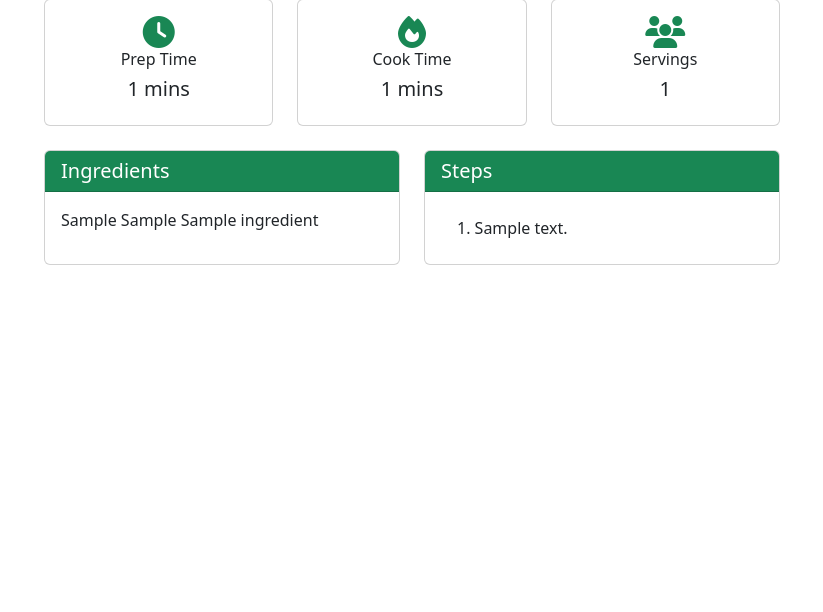
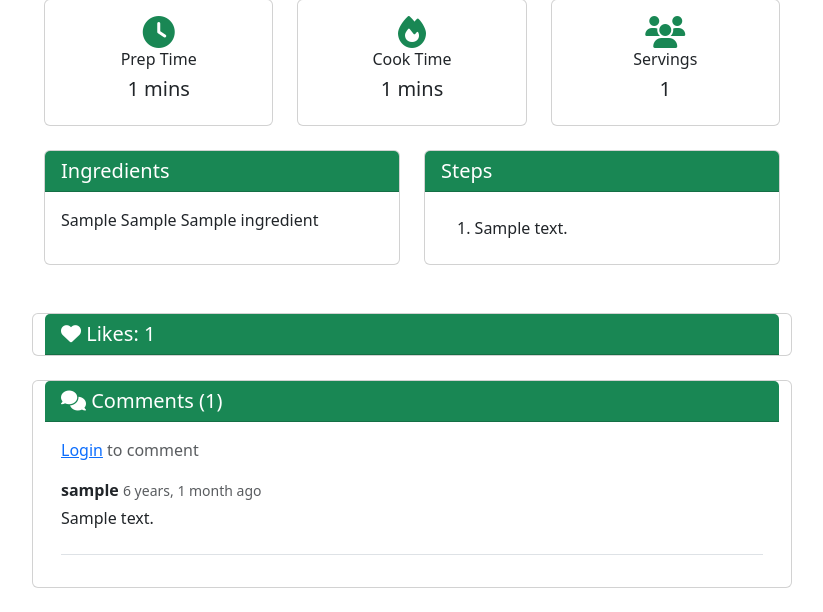
Before and after one commit to sele01/food-recipes, a Django app: a page that uses templates/recipes/recipe_detail.html in a window 1280 px wide. Shown: the part 655-1267 px from the top of the page, without its empty margins (38-861 px from the left). Before the commit the page ends 920 px from the top, so only its background shows below. Run offline with Django 4.2, Linux system fonts and the light colour scheme; tables that the repository leaves empty hold one stand-in row (values such as "Sample post"); grey boxes marked "Sample" are stand-in pictures.

Commit message:
Comments and Likes Added

```diff
--- a/apps/recipes/models.py
+++ b/apps/recipes/models.py
@@ -2,6 +2,7 @@ from django.db import models
 from django.contrib.auth import get_user_model
 
 User = get_user_model()
+
 
 class Category(models.Model):
     name = models.CharField(max_length=100)
@@ -14,18 +15,23 @@ class Category(models.Model):
     def __str__(self):
         return self.name
 
+
 class Recipe(models.Model):
     title = models.CharField(max_length=200)
     slug = models.SlugField(unique=True, blank=True)
     description = models.TextField()
-    creator = models.ForeignKey(User, on_delete=models.CASCADE, related_name='recipes')
-    category = models.ForeignKey(Category, on_delete=models.SET_NULL, null=True, blank=True)
+    creator = models.ForeignKey(User, on_delete=models.CASCADE, related_name="recipes")
+    category = models.ForeignKey(
+        Category, on_delete=models.SET_NULL, null=True, blank=True
+    )
 
     prep_time = models.IntegerField(help_text="Preparation time in minutes")
     cook_time = models.IntegerField(help_text="Cooking time in minutes")
     servings = models.IntegerField(default=1)
 
-    featured_image = models.ImageField(upload_to='recipes/featured/', blank=True, null=True)
+    featured_image = models.ImageField(
+        upload_to="recipes/featured/", blank=True, null=True
+    )
     created_at = models.DateTimeField(auto_now_add=True)
     updated_at = models.DateTimeField(auto_now=True)
     is_published = models.BooleanField(default=True)
@@ -36,6 +42,7 @@ class Recipe(models.Model):
     def save(self, *args, **kwargs):
         if not self.slug:
             from django.utils.text import slugify
+
             self.slug = slugify(self.title)
 
             # Ensure uniqueness
@@ -47,43 +54,80 @@ class Recipe(models.Model):
 
         super().save(*args, **kwargs)
 
+
 class RecipeImage(models.Model):
     """Multiple images for a recipe"""
-    recipe = models.ForeignKey(Recipe, on_delete=models.CASCADE, related_name='images')
-    image = models.ImageField(upload_to='recipes/images/')
+
+    recipe = models.ForeignKey(Recipe, on_delete=models.CASCADE, related_name="images")
+    image = models.ImageField(upload_to="recipes/images/")
     is_featured = models.BooleanField(default=False)
     caption = models.CharField(max_length=200, blank=True)
     order = models.IntegerField(default=0)
 
     class Meta:
-        ordering = ['order']
+        ordering = ["order"]
 
     def __str__(self):
         return f"Image for {self.recipe.title}"
 
+
 class Ingredient(models.Model):
     """Dynamic ingredients for a recipe"""
-    recipe = models.ForeignKey(Recipe, on_delete=models.CASCADE, related_name='ingredients')
+
+    recipe = models.ForeignKey(
+        Recipe, on_delete=models.CASCADE, related_name="ingredients"
+    )
     name = models.CharField(max_length=200)
     quantity = models.CharField(max_length=100)
     unit = models.CharField(max_length=50, blank=True)
     order = models.IntegerField(default=0)
 
     class Meta:
-        ordering = ['order']
+        ordering = ["order"]
 
     def __str__(self):
         return f"{self.quantity} {self.unit} {self.name}".strip()
 
+
 class Step(models.Model):
     """Dynamic cooking steps for a recipe"""
-    recipe = models.ForeignKey(Recipe, on_delete=models.CASCADE, related_name='steps')
+
+    recipe = models.ForeignKey(Recipe, on_delete=models.CASCADE, related_name="steps")
     step_number = models.IntegerField()
     description = models.TextField()
-    image = models.ImageField(upload_to='steps/', blank=True, null=True)
+    image = models.ImageField(upload_to="steps/", blank=True, null=True)
 
     class Meta:
-        ordering = ['step_number']
+        ordering = ["step_number"]
 
     def __str__(self):
         return f"Step {self.step_number}"
+
+
+class Comment(models.Model):
+    recipe = models.ForeignKey(
+        Recipe, on_delete=models.CASCADE, related_name="comments"
+    )
+    user = models.ForeignKey(User, on_delete=models.CASCADE)
+    content = models.TextField()
+    created_at = models.DateTimeField(auto_now_add=True)
+    updated_at = models.DateTimeField(auto_now_add=True)
+
+    class Meta:
+        ordering = ["-created_at"]
+
+    def __str__(self):
+        return f"Comment by {self.user.username} on {self.recipe.title}"
+
+# Like model to track user likes on recipes
+class Like(models.Model):
+    recipe = models.ForeignKey(Recipe, on_delete=models.CASCADE, related_name='likes')
+    user = models.ForeignKey(User, on_delete=models.CASCADE)
+    created_at = models.DateTimeField(auto_now_add=True)
+
+    class Meta:
+        unique_together = ["recipe", "user"]  # one like per user per recipe
+
+
+    def __str__(self):
+        return f"{self.user.username} likes {self.recipe.title}" # Add user field to Like model
--- a/apps/recipes/urls.py
+++ b/apps/recipes/urls.py
@@ -7,4 +7,6 @@ urlpatterns = [
     path("", views.RecipeListView.as_view(), name="recipe_list"),
     path("create/", views.RecipeCreateView.as_view(), name="recipe_create"),
     path("<slug:slug>/", views.RecipeDetailView.as_view(), name="recipe_detail"),
+    path('like/<int:recipe_id>/', views.toggle_like, name='toggle_like'),
+    path('comment/<int:recipe_id>/', views.add_comment, name='add_comment'),
 ]
--- a/apps/recipes/views.py
+++ b/apps/recipes/views.py
@@ -7,6 +7,12 @@ from django.urls import reverse_lazy
 from django.views.generic import CreateView
 from .forms import RecipeForm, IngredientForm, StepForm
 from django.forms import inlineformset_factory
+
+
+from django.contrib.auth.decorators import login_required
+from django.shortcuts import redirect
+from .models import Like, Comment
+from django.contrib import messages
 
 
 class RecipeListView(ListView):
@@ -59,33 +65,39 @@ class RecipeCreateView(LoginRequiredMixin, CreateView):
 
         # Create formsets
         IngredientFormSet = inlineformset_factory(
-            Recipe, Ingredient,
-            fields=['name', 'quantity', 'unit'],
+            Recipe,
+            Ingredient,
+            fields=["name", "quantity", "unit"],
             extra=3,
-            can_delete=True
+            can_delete=True,
         )
 
         StepFormSet = inlineformset_factory(
-            Recipe, Step,
-            fields=['step_number', 'description'],
+            Recipe,
+            Step,
+            fields=["step_number", "description"],
             extra=3,
-            can_delete=True
+            can_delete=True,
         )
 
         if self.request.POST:
-            context['ingredient_formset'] = IngredientFormSet(self.request.POST, instance=self.object)
-            context['step_formset'] = StepFormSet(self.request.POST, instance=self.object)
+            context["ingredient_formset"] = IngredientFormSet(
+                self.request.POST, instance=self.object
+            )
+            context["step_formset"] = StepFormSet(
+                self.request.POST, instance=self.object
+            )
         else:
-            context['ingredient_formset'] = IngredientFormSet(instance=self.object)
-            context['step_formset'] = StepFormSet(instance=self.object)
+            context["ingredient_formset"] = IngredientFormSet(instance=self.object)
+            context["step_formset"] = StepFormSet(instance=self.object)
 
         return context
 
     def form_valid(self, form):
         form.instance.creator = self.request.user
         context = self.get_context_data()
-        ingredient_formset = context['ingredient_formset']
-        step_formset = context['step_formset']
+        ingredient_formset = context["ingredient_formset"]
+        step_formset = context["step_formset"]
 
         if ingredient_formset.is_valid() and step_formset.is_valid():
             self.object = form.save()
@@ -99,3 +111,29 @@ class RecipeCreateView(LoginRequiredMixin, CreateView):
 
     def get_success_url(self):
         return reverse_lazy("recipes:recipe_list")
+
+
+@login_required
+def toggle_like(request, recipe_id):
+    recipe = get_object_or_404(Recipe, id=recipe_id)
+    like = Like.objects.filter(recipe=recipe, user=request.user)
+
+    if like.exists():
+        like.delete()
+    else:
+        Like.objects.create(recipe=recipe, user=request.user)
+
+    return redirect("recipes:recipe_detail", slug=recipe.slug)
+
+
+@login_required
+def add_comment(request, recipe_id):
+    recipe = get_object_or_404(Recipe, id=recipe_id)
+    content = request.POST.get("content")
+
+    if content:
+        Comment.objects.create(recipe=recipe, user=request.user, content=content)
+    else:
+        messages.error(request, "Comment cannot be empty.")
+
+    return redirect("recipes:recipe_detail", slug=recipe.slug)
--- a/templates/recipes/recipe_detail.html
+++ b/templates/recipes/recipe_detail.html
@@ -87,6 +87,55 @@
                     </div>
                 </div>
             </div>
+            <!-- Comments and Likes Section -->
+            <div class="card mt-4">
+                <div class="card-header bg-success text-white d-flex justify-content-between align-items-center">
+                    <h5 class="mb-0">
+                        <i class="fas fa-heart"></i> Likes: {{ recipe.likes.count }}
+                    </h5>
+                    {% if user.is_authenticated %}
+                        <form method="post" action="{% url 'recipes:toggle_like' recipe.id %}">
+                            {% csrf_token %}
+                            <button type="submit" class="btn btn-sm btn-outline-light">
+                                {% if user in recipe.likes.all %}
+                                    Unlike
+                                {% else %}
+                                    Like
+                                {% endif %}
+                            </button>
+                        </form>
+                    {% endif %}
+                </div>
+            </div>
+
+            <div class="card mt-4">
+                <div class="card-header bg-success text-white">
+                    <h5 class="mb-0"><i class="fas fa-comments"></i> Comments ({{ recipe.comments.count }})</h5>
+                </div>
+                <div class="card-body">
+                    {% if user.is_authenticated %}
+                        <form method="post" action="{% url 'recipes:add_comment' recipe.id %}" class="mb-4">
+                            {% csrf_token %}
+                            <div class="mb-3">
+                                <textarea name="content" class="form-control" rows="2" placeholder="Add a comment..."></textarea>
+                            </div>
+                            <button type="submit" class="btn btn-success btn-sm">Post Comment</button>
+                        </form>
+                    {% else %}
+                        <p class="text-muted"><a href="{% url 'account_login' %}">Login</a> to comment</p>
+                    {% endif %}
+
+                    {% for comment in recipe.comments.all %}
+                        <div class="border-bottom mb-3 pb-2">
+                            <strong>{{ comment.user.username }}</strong>
+                            <small class="text-muted">{{ comment.created_at|timesince }} ago</small>
+                            <p class="mt-1">{{ comment.content }}</p>
+                        </div>
+                    {% empty %}
+                        <p class="text-muted">No comments yet.</p>
+                    {% endfor %}
+                    </div>
+                </div>
                         </div>
                     </div>
 
```
Also changed, not shown: apps/recipes/admin.py (+32 -11 lines), apps/recipes/migrations/0005_comment_like.py (added), apps/recipes/migrations/0006_alter_like_recipe.py (added). Lines whose indentation alone changed are shown as unchanged.
